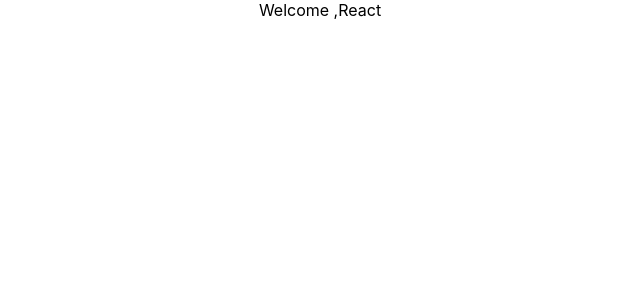
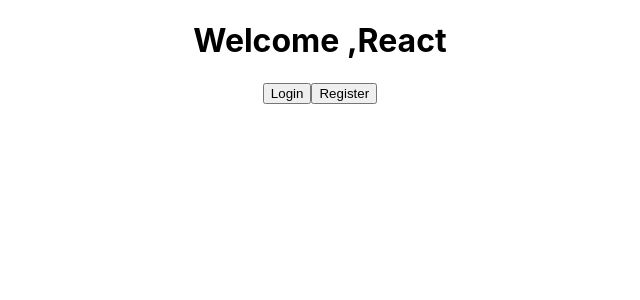
Before and after one commit to trivenic/ReactTrainingApplication, a React (Create React App) app: page / in a window 1280 px wide. Shown: the top 300 px of the page, without its empty margins (320-960 px from the left). Built offline with nearby package versions, Linux system fonts and the light colour scheme.

Commit message:
Login Register Button added

```diff
--- a/src/component/Home.js
+++ b/src/component/Home.js
@@ -1,5 +1,16 @@
+import { useState } from "react";
+
 function Home(){
-    return <div>Welcome ,React </div>
+
+    const {isLogging,setIsLogging}=useState(false);
+    const {isRegister,setIsRegister}=useState(false);
+
+    return(
+    <div>
+        <h1>Welcome ,React</h1>
+        <button>Login</button>
+        <button>Register</button>
+    </div>);
 
 }
 
```
